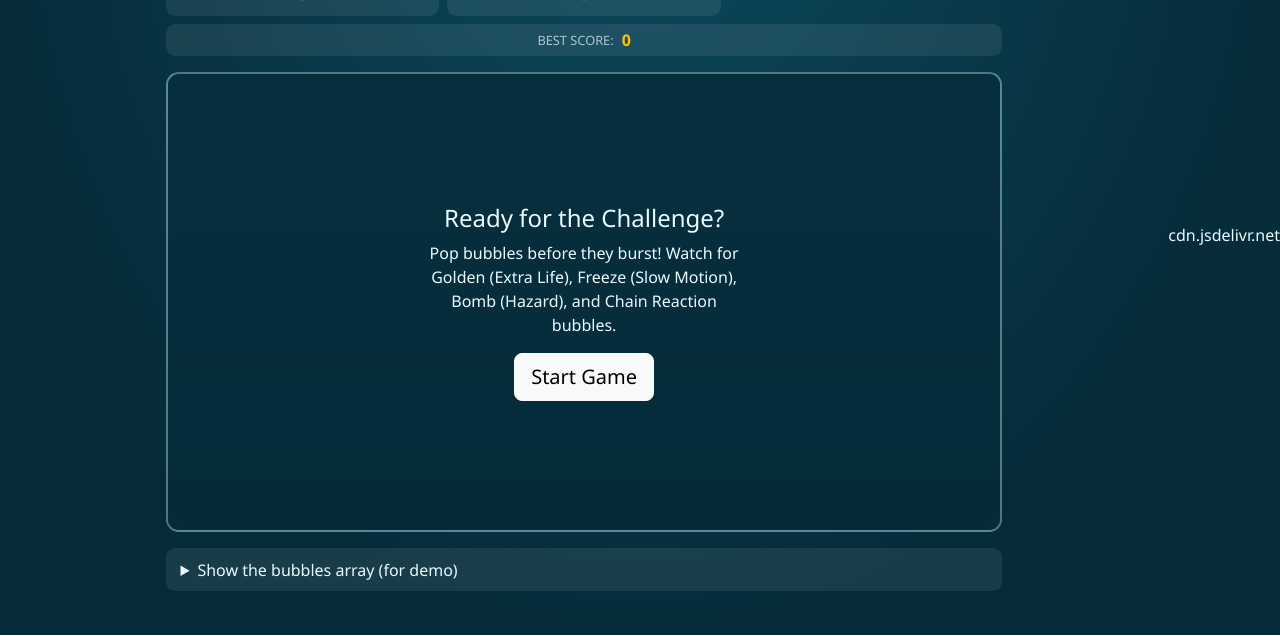
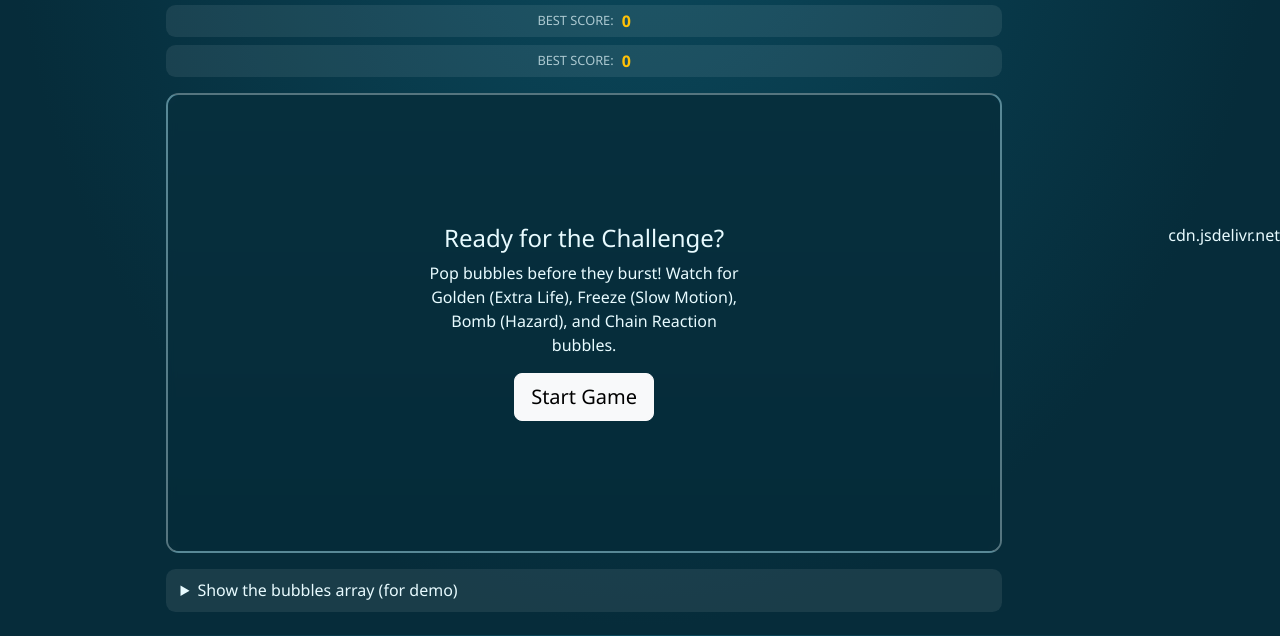
Before and after one commit to joshuanaputo-beep/CC104-DA_2-1-Group7-Bubble_Pop_Challenge, a plain HTML site: page index.html in a window 1280 px wide. Shown: the part 165-801 px from the top of the page. Drawn offline with nearby package versions, Linux system fonts and the light colour scheme.

Commit message:
Highest Score description

```diff
--- a/index.html
+++ b/index.html
@@ -35,6 +35,12 @@
           <span id="best-score" class="stat-value fs-6 text-warning">0</span>
         </div>
       </div>
+      <div class="col-12 mt-2">
+        <div class="stat py-1 flex-row gap-2">
+          <span class="stat-label mb-0">Best Score:</span>
+          <span id="best-score" class="stat-value fs-6 text-warning">0</span>
+        </div>
+      </div>
     </section>
 
     <div id="game-area" role="application" aria-label="Bubble play area">
```
